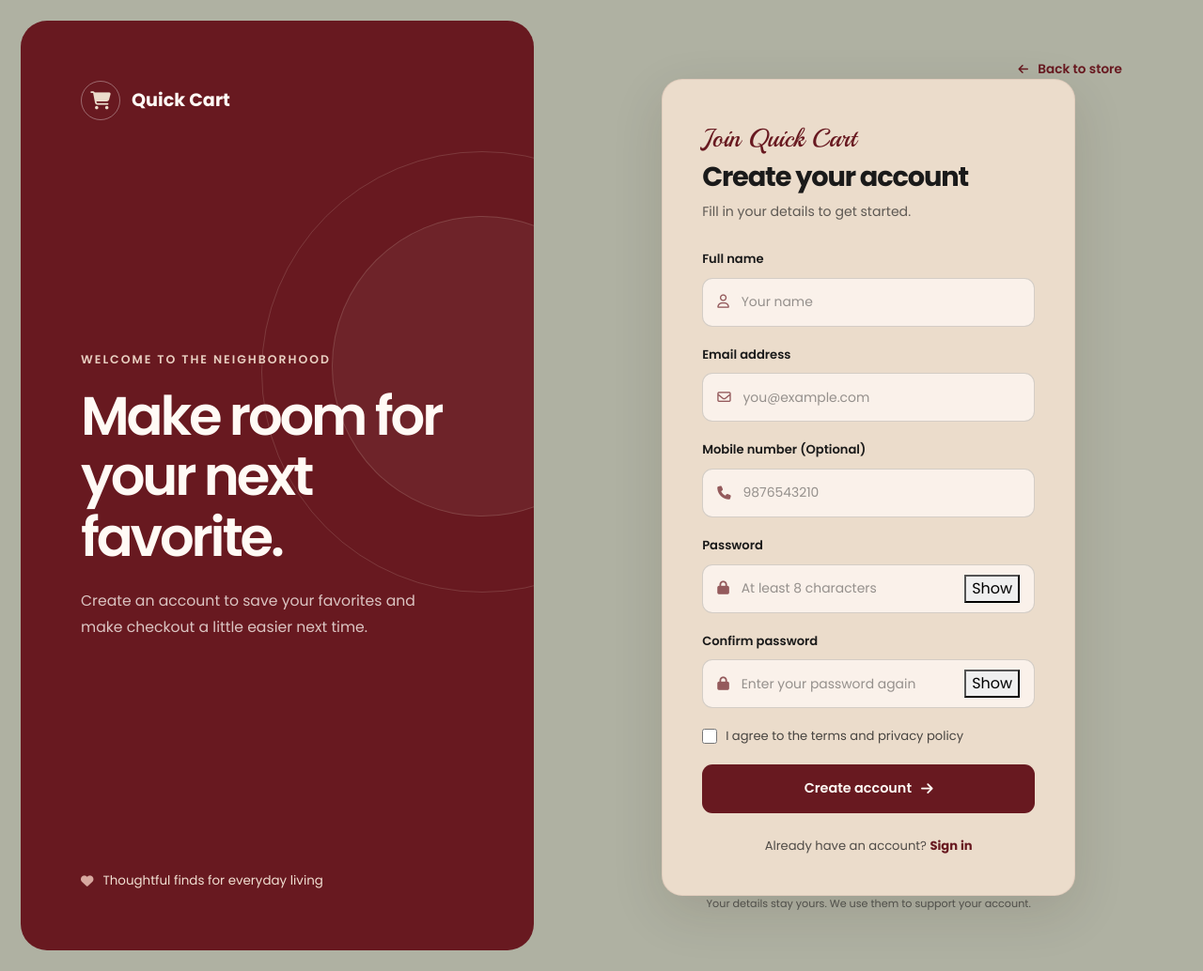
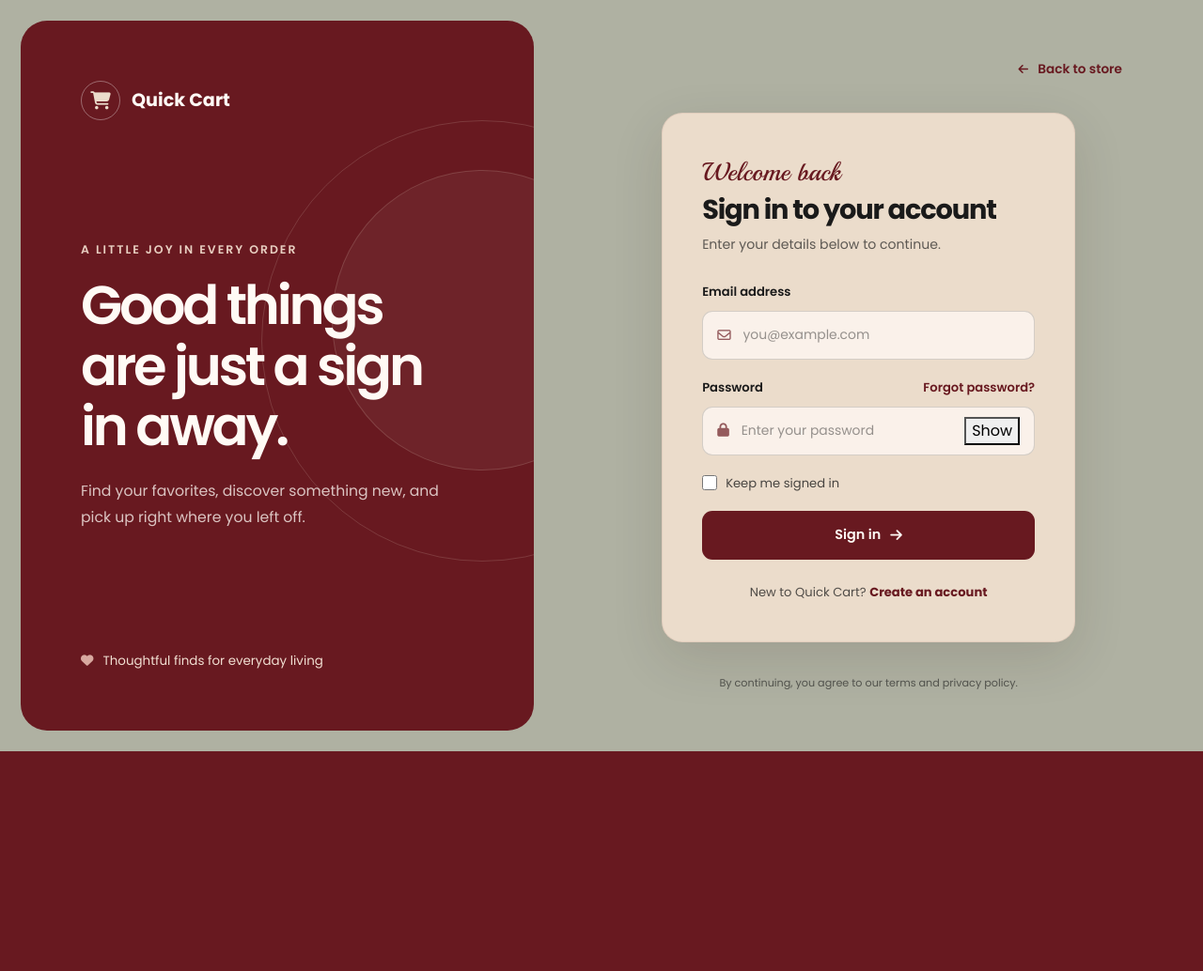
Before and after one commit to sarnivabasak6644-pixel/Quick-Cart, a PHP site: page /Quick-Cart/links/login.php in a window 1280 px wide. Shown: the whole page at 94% size. After the commit the page ends 800 px from the top, so only its background shows below. Run offline with PHP 8.4, Linux system fonts and the light colour scheme.

Commit message:
Modified login.php

```diff
--- a/links/login.php
+++ b/links/login.php
@@ -10,7 +10,7 @@ include __DIR__ . '/../database/config.php';
     <meta name="viewport" content="width=device-width, initial-scale=1.0" />
     <meta name="theme-color" content="#681920" />
 
-    <title>Create an account | Quick Cart</title>
+    <title>Sign in | Quick Cart</title>
 
     <link
         href="https://cdn.jsdelivr.net/npm/bootstrap@5.3.2/dist/css/bootstrap.min.css"
@@ -50,15 +50,15 @@ include __DIR__ . '/../database/config.php';
             </a>
 
             <div class="welcome-copy">
-                <p class="welcome-eyebrow">Welcome to the neighborhood</p>
+                <p class="welcome-eyebrow">A little joy in every order</p>
 
                 <h1 id="welcome-title">
-                    Make room for<br />your next favorite.
+                    Good things<br />are just a sign in away.
                 </h1>
 
                 <p class="welcome-description">
-                    Create an account to save your favorites and make checkout a little
-                    easier next time.
+                    Find your favorites, discover something new, and pick up right where
+                    you left off.
                 </p>
             </div>
 
@@ -72,7 +72,7 @@ include __DIR__ . '/../database/config.php';
 
         </section>
 
-        <section class="login-content" aria-labelledby="signup-title">
+        <section class="login-content" aria-labelledby="login-title">
 
             <a class="back-home" href="<?= BASE_URL ?>index.php">
                 <i class="fa-solid fa-arrow-left" aria-hidden="true"></i>
@@ -82,35 +82,16 @@ include __DIR__ . '/../database/config.php';
             <div class="login-card">
 
                 <div class="login-heading">
-                    <p class="login-script">Join Quick Cart</p>
-                    <h2 id="signup-title">Create your account</h2>
-                    <p>Fill in your details to get started.</p>
+                    <p class="login-script">Welcome back</p>
+                    <h2 id="login-title">Sign in to your account</h2>
+                    <p>Enter your details below to continue.</p>
                 </div>
 
                 <form
                     class="login-form"
-                    action="<?= BASE_URL ?>actions/signup-process.php"
+                    action="<?= BASE_URL ?>actions/login-process.php"
                     method="post"
                 >
-
-                    <!-- Full name -->
-                    <div class="form-field">
-                        <label for="full-name">Full name</label>
-
-                        <div class="input-wrap">
-                            <i class="fa-regular fa-user" aria-hidden="true"></i>
-
-                            <input
-                                id="full-name"
-                                name="name"
-                                type="text"
-                                placeholder="Your name"
-                                autocomplete="name"
-                                maxlength="100"
-                                required
-                            />
-                        </div>
-                    </div>
 
                     <!-- Email -->
                     <div class="form-field">
@@ -130,29 +111,13 @@ include __DIR__ . '/../database/config.php';
                         </div>
                     </div>
 
-                    <!-- Mobile number -->
-                    <div class="form-field">
-                        <label for="mobile">Mobile number (Optional)</label>
-
-                        <div class="input-wrap">
-                            <i class="fa-solid fa-phone" aria-hidden="true"></i>
-
-                            <input
-                                id="mobile"
-                                name="mobile"
-                                type="tel"
-                                placeholder="9876543210"
-                                autocomplete="tel"
-                                inputmode="numeric"
-                                maxlength="10"
-                                pattern="[6-9][0-9]{9}"
-                            />
-                        </div>
-                    </div>
-
                     <!-- Password -->
                     <div class="form-field">
-                        <label for="password">Password</label>
+
+                        <div class="password-label-row">
+                            <label for="password">Password</label>
+                            <a href="#forgot-password">Forgot password?</a>
+                        </div>
 
                         <div class="input-wrap">
                             <i class="fa-solid fa-lock" aria-hidden="true"></i>
@@ -161,9 +126,8 @@ include __DIR__ . '/../database/config.php';
                                 id="password"
                                 name="password"
                                 type="password"
-                                placeholder="At least 8 characters"
-                                autocomplete="new-password"
-                                minlength="8"
+                                placeholder="Enter your password"
+                                autocomplete="current-password"
                                 required
                             />
 
@@ -174,63 +138,37 @@ include __DIR__ . '/../database/config.php';
                                 Show
                             </button>
                         </div>
+
                     </div>
 
-                    <!-- Confirm password -->
-                    <div class="form-field">
-                        <label for="confirm-password">Confirm password</label>
-
-                        <div class="input-wrap">
-                            <i class="fa-solid fa-lock" aria-hidden="true"></i>
-
-                            <input
-                                id="confirm-password"
-                                name="confirm-password"
-                                type="password"
-                                placeholder="Enter your password again"
-                                autocomplete="new-password"
-                                minlength="8"
-                                required
-                            />
-
-                            <button
-                                type="button"
-                                id="toggleConfirmPassword"
-                            >
-                                Show
-                            </button>
-                        </div>
-                    </div>
-
-                    <!-- Terms -->
-                    <label class="remember-me" for="terms">
+                    <!-- Remember me -->
+                    <label class="remember-me" for="remember">
                         <input
-                            id="terms"
-                            name="terms"
+                            id="remember"
+                            name="remember"
                             type="checkbox"
-                            value="accepted"
-                            required
                         />
 
-                        <span>I agree to the terms and privacy policy</span>
+                        <span>Keep me signed in</span>
                     </label>
 
+                    <!-- Submit -->
                     <button class="login-submit" type="submit">
-                        Create account
+                        Sign in
                         <i class="fa-solid fa-arrow-right" aria-hidden="true"></i>
                     </button>
 
                 </form>
 
                 <p class="signup-prompt">
-                    Already have an account?
-                    <a href="<?= BASE_URL ?>links/login.php">Sign in</a>
+                    New to Quick Cart?
+                    <a href="<?= BASE_URL ?>links/signup.php">Create an account</a>
                 </p>
 
             </div>
 
             <p class="login-legal">
-                Your details stay yours. We use them to support your account.
+                By continuing, you agree to our terms and privacy policy.
             </p>
 
         </section>
@@ -241,9 +179,6 @@ include __DIR__ . '/../database/config.php';
         const password = document.getElementById('password');
         const togglePassword = document.getElementById('togglePassword');
 
-        const confirmPassword = document.getElementById('confirm-password');
-        const toggleConfirmPassword = document.getElementById('toggleConfirmPassword');
-
         togglePassword.addEventListener('click', function () {
             if (password.type === 'password') {
                 password.type = 'text';
@@ -253,16 +188,6 @@ include __DIR__ . '/../database/config.php';
                 togglePassword.textContent = 'Show';
             }
         });
-
-        toggleConfirmPassword.addEventListener('click', function () {
-            if (confirmPassword.type === 'password') {
-                confirmPassword.type = 'text';
-                toggleConfirmPassword.textContent = 'Hide';
-            } else {
-                confirmPassword.type = 'password';
-                toggleConfirmPassword.textContent = 'Show';
-            }
-        });
     </script>
 
 </body>
```
